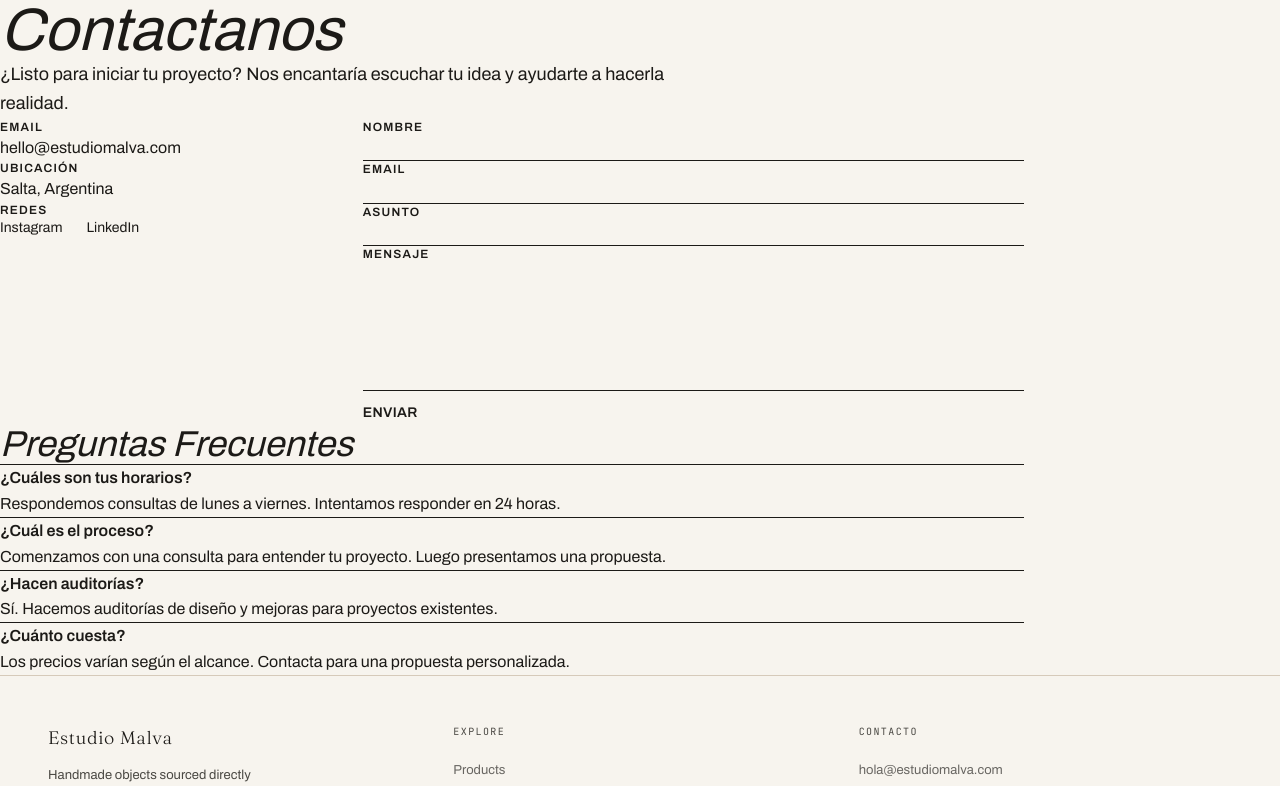
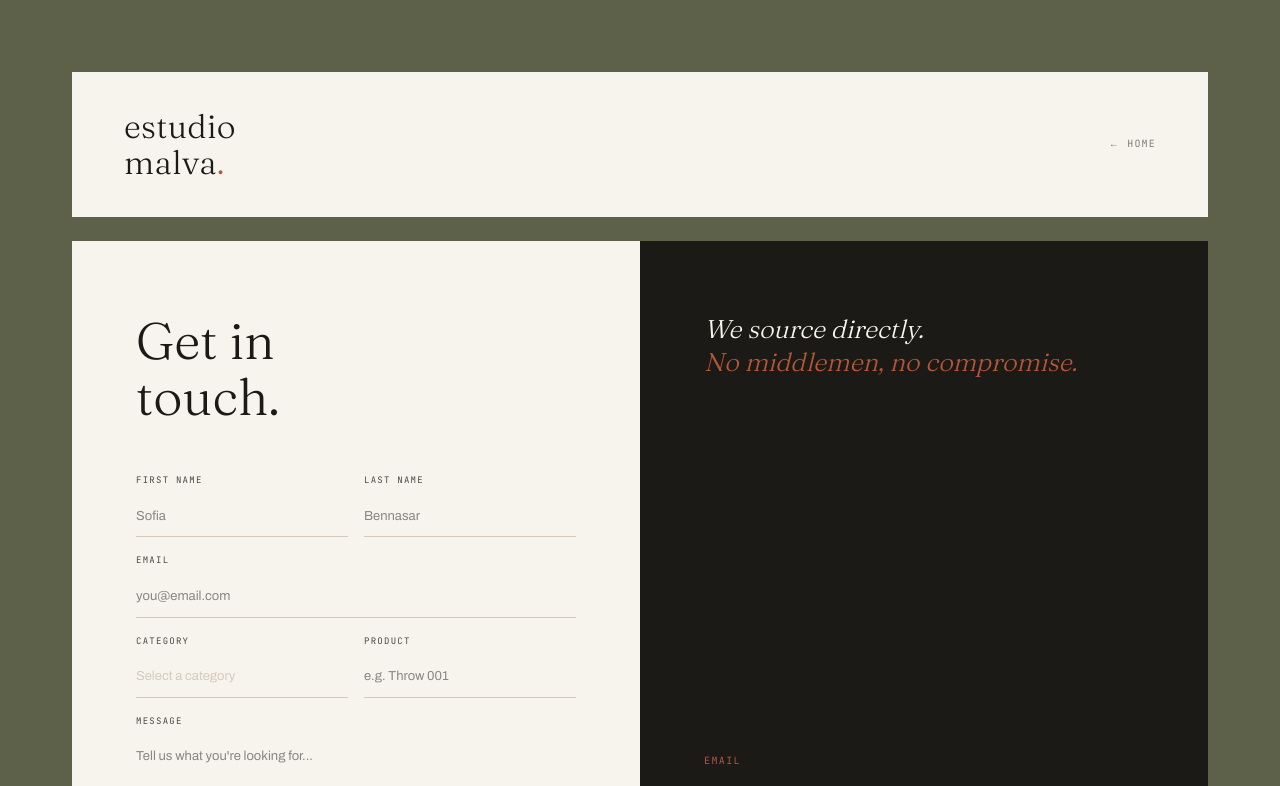
Before and after one commit to sofiabennasar/malva, a Next.js app: page /contact in a window 1280 px wide. Shown: the top 786 px of the page. Built offline with nearby package versions, Linux system fonts and the light colour scheme.

Commit message:
Rebuild contact page to match design with pre-filled category and product from URL

```diff
--- a/app/contact/page.tsx
+++ b/app/contact/page.tsx
@@ -1,202 +1,147 @@
-"use client";
+'use client';
 
-import { FormEvent, useState } from "react";
+import Link from "next/link";
+import { useSearchParams } from "next/navigation";
+import { useState, Suspense } from "react";
 
-export default function Contact() {
-  const [formStatus, setFormStatus] = useState<"idle" | "loading" | "success" | "error">("idle");
+const inputStyle: React.CSSProperties = {
+  fontFamily: 'var(--font-archivo)', fontSize: 13, color: 'var(--ink)',
+  background: 'transparent', border: 'none', borderBottom: '1px solid var(--sand)',
+  padding: '10px 0', outline: 'none', width: '100%',
+};
+const labelStyle: React.CSSProperties = {
+  fontFamily: 'var(--font-mono)', fontSize: 9, letterSpacing: '0.14em',
+  textTransform: 'uppercase', color: 'var(--slate)',
+};
 
-  const handleSubmit = async (e: FormEvent<HTMLFormElement>) => {
-    e.preventDefault();
-    setFormStatus("loading");
-
-    try {
-      const formData = new FormData(e.currentTarget);
-      const data = {
-        name: formData.get("name"),
-        email: formData.get("email"),
-        subject: formData.get("subject"),
-        message: formData.get("message"),
-      };
-
-      await new Promise((resolve) => setTimeout(resolve, 1000));
-      console.log("Form submission:", data);
-      setFormStatus("success");
-      e.currentTarget.reset();
-
-      setTimeout(() => setFormStatus("idle"), 3000);
-    } catch (error) {
-      setFormStatus("error");
-      setTimeout(() => setFormStatus("idle"), 3000);
-    }
-  };
+function ContactForm() {
+  const params = useSearchParams();
+  const [category, setCategory] = useState(params.get('category') ?? '');
+  const [product, setProduct] = useState(params.get('product')?.replace(/\+/g, ' ') ?? '');
+  const [submitted, setSubmitted] = useState(false);
 
   return (
-    <div className="flex flex-col">
-      {/* Hero */}
-      <section className="bg-paper py-24 px-6">
-        <div className="max-w-5xl mx-auto">
-          <h1 className="font-fraunces text-6xl italic text-ink mb-6">
-            Contactanos
+    <div style={{ background: 'var(--moss)', padding: 72, display: 'flex', flexDirection: 'column', gap: 24 }}>
+
+      {/* Header */}
+      <div style={{ background: 'var(--linen)', display: 'grid', gridTemplateColumns: '1fr 1fr', padding: '36px 52px', alignItems: 'center' }}>
+        <Link href="/" style={{ fontFamily: 'var(--font-fraunces)', fontWeight: 300, letterSpacing: '0.02em', lineHeight: 1.1, color: 'var(--ink)' }}>
+          <span style={{ fontSize: 33, display: 'block' }}>estudio</span>
+          <span style={{ fontSize: 33, display: 'block' }}>malva<span style={{ color: 'var(--clay)' }}>.</span></span>
+        </Link>
+        <Link href="/" style={{ display: 'flex', justifyContent: 'flex-end', alignItems: 'center', gap: 8, fontFamily: 'var(--font-mono)', fontSize: 10, letterSpacing: '0.12em', textTransform: 'uppercase', color: 'var(--slate)', opacity: 0.7 }}>
+          ← Home
+        </Link>
+      </div>
+
+      {/* Contact card */}
+      <div style={{ background: 'var(--linen)', display: 'grid', gridTemplateColumns: '1fr 1fr', minHeight: '70vh' }}>
+
+        {/* Form side */}
+        <div style={{ padding: '72px 64px', display: 'flex', flexDirection: 'column' }}>
+          <h1 style={{ fontFamily: 'var(--font-fraunces)', fontSize: 'clamp(32px, 4vw, 56px)', fontWeight: 300, lineHeight: 1.1, color: 'var(--ink)', marginBottom: 48 }}>
+            Get in<br />touch.
           </h1>
-          <p className="font-archivo text-lg leading-relaxed text-slate max-w-2xl">
-            ¿Listo para iniciar tu proyecto? Nos encantaría escuchar tu idea
-            y ayudarte a hacerla realidad.
-          </p>
-        </div>
-      </section>
 
-      {/* Form & Info */}
-      <section className="bg-linen py-24 px-6">
-        <div className="max-w-5xl mx-auto grid md:grid-cols-3 gap-16">
-          {/* Info */}
-          <div className="space-y-12">
-            <div>
-              <p className="font-archivo font-semibold text-xs tracking-widest uppercase text-slate mb-3">
-                Email
-              </p>
-              <a
-                href="mailto:hello@estudiomalva.com"
-                className="font-archivo text-ink hover:text-clay transition"
-              >
-                hello@estudiomalva.com
-              </a>
-            </div>
-            <div>
-              <p className="font-archivo font-semibold text-xs tracking-widest uppercase text-slate mb-3">
-                Ubicación
-              </p>
-              <p className="font-archivo text-ink">
-                Salta, Argentina
-              </p>
-            </div>
-            <div>
-              <p className="font-archivo font-semibold text-xs tracking-widest uppercase text-slate mb-4">
-                Redes
-              </p>
-              <div className="flex gap-6">
-                <a href="#" className="font-archivo text-sm text-slate hover:text-clay transition">
-                  Instagram
-                </a>
-                <a href="#" className="font-archivo text-sm text-slate hover:text-clay transition">
-                  LinkedIn
-                </a>
+          {submitted ? (
+            <p style={{ fontFamily: 'var(--font-fraunces)', fontStyle: 'italic', fontSize: 18, color: 'var(--moss)' }}>
+              Thank you — we'll be in touch soon.
+            </p>
+          ) : (
+            <form
+              style={{ display: 'flex', flexDirection: 'column', gap: 16, flex: 1 }}
+              onSubmit={(e) => { e.preventDefault(); setSubmitted(true); }}
+            >
+              <div style={{ display: 'grid', gridTemplateColumns: '1fr 1fr', gap: 16 }}>
+                <div style={{ display: 'flex', flexDirection: 'column', gap: 8 }}>
+                  <label style={labelStyle}>First name</label>
+                  <input type="text" placeholder="Sofia" required style={inputStyle} />
+                </div>
+                <div style={{ display: 'flex', flexDirection: 'column', gap: 8 }}>
+                  <label style={labelStyle}>Last name</label>
+                  <input type="text" placeholder="Bennasar" required style={inputStyle} />
+                </div>
               </div>
-            </div>
-          </div>
 
-          {/* Form */}
-          <form onSubmit={handleSubmit} className="md:col-span-2 space-y-8">
-            <div>
-              <label htmlFor="name" className="block font-archivo font-semibold text-xs tracking-widest uppercase text-slate mb-4">
-                Nombre
-              </label>
-              <input
-                type="text"
-                id="name"
-                name="name"
-                required
-                className="w-full px-0 py-3 border-b border-slate bg-transparent font-archivo text-ink focus:outline-none focus:border-clay transition"
-              />
-            </div>
+              <div style={{ display: 'flex', flexDirection: 'column', gap: 8 }}>
+                <label style={labelStyle}>Email</label>
+                <input type="email" placeholder="you@email.com" required style={inputStyle} />
+              </div>
 
-            <div>
-              <label htmlFor="email" className="block font-archivo font-semibold text-xs tracking-widest uppercase text-slate mb-4">
-                Email
-              </label>
-              <input
-                type="email"
-                id="email"
-                name="email"
-                required
-                className="w-full px-0 py-3 border-b border-slate bg-transparent font-archivo text-ink focus:outline-none focus:border-clay transition"
-              />
-            </div>
+              <div style={{ display: 'grid', gridTemplateColumns: '1fr 1fr', gap: 16 }}>
+                <div style={{ display: 'flex', flexDirection: 'column', gap: 8 }}>
+                  <label style={labelStyle}>Category</label>
+                  <select
+                    value={category}
+                    onChange={(e) => setCategory(e.target.value)}
+                    style={{ ...inputStyle, appearance: 'none', cursor: 'pointer', color: category ? 'var(--ink)' : 'var(--sand)' } as React.CSSProperties}
+                  >
+                    <option value="">Select a category</option>
+                    <option value="baskets">Baskets</option>
+                    <option value="fiber">Fiber + Textile</option>
+                    <option value="ceramics">Ceramics</option>
+                    <option value="wood">Wood</option>
+                    <option value="other">Something else</option>
+                  </select>
+                </div>
+                <div style={{ display: 'flex', flexDirection: 'column', gap: 8 }}>
+                  <label style={labelStyle}>Product</label>
+                  <input
+                    type="text"
+                    placeholder="e.g. Throw 001"
+                    value={product}
+                    onChange={(e) => setProduct(e.target.value)}
+                    style={inputStyle}
+                  />
+                </div>
+              </div>
 
-            <div>
-              <label htmlFor="subject" className="block font-archivo font-semibold text-xs tracking-widest uppercase text-slate mb-4">
-                Asunto
-              </label>
-              <input
-                type="text"
-                id="subject"
-                name="subject"
-                required
-                className="w-full px-0 py-3 border-b border-slate bg-transparent font-archivo text-ink focus:outline-none focus:border-clay transition"
-              />
-            </div>
+              <div style={{ display: 'flex', flexDirection: 'column', gap: 8 }}>
+                <label style={labelStyle}>Message</label>
+                <textarea
+                  placeholder="Tell us what you're looking for..."
+                  style={{ ...inputStyle, resize: 'none', height: 100 }}
+                />
+              </div>
 
-            <div>
-              <label htmlFor="message" className="block font-archivo font-semibold text-xs tracking-widest uppercase text-slate mb-4">
-                Mensaje
-              </label>
-              <textarea
-                id="message"
-                name="message"
-                required
-                rows={5}
-                className="w-full px-0 py-3 border-b border-slate bg-transparent font-archivo text-ink focus:outline-none focus:border-clay transition resize-none"
-              />
-            </div>
-
-            <div className="pt-8">
               <button
                 type="submit"
-                disabled={formStatus === "loading"}
-                className="font-archivo font-semibold text-sm tracking-wide uppercase px-6 py-3 bg-clay text-paper hover:bg-slate disabled:bg-slate transition"
+                style={{ fontFamily: 'var(--font-archivo)', fontSize: 13, fontWeight: 500, letterSpacing: '0.06em', textTransform: 'uppercase', padding: '14px 32px', background: 'var(--ink)', color: 'var(--linen)', border: 'none', cursor: 'pointer', alignSelf: 'flex-start', marginTop: 8 }}
               >
-                {formStatus === "loading" && "Enviando..."}
-                {formStatus === "success" && "¡Enviado!"}
-                {formStatus === "error" && "Error al enviar"}
-                {formStatus === "idle" && "Enviar"}
+                Send message
               </button>
+            </form>
+          )}
+        </div>
 
-              {formStatus === "success" && (
-                <p className="font-archivo text-sm text-clay mt-4">
-                  Gracias. Nos comunicaremos pronto.
-                </p>
-              )}
-            </div>
-          </form>
-        </div>
-      </section>
-
-      {/* FAQ */}
-      <section className="bg-paper py-24 px-6">
-        <div className="max-w-5xl mx-auto">
-          <h2 className="font-fraunces text-4xl italic text-ink mb-16">
-            Preguntas Frecuentes
-          </h2>
-          <div className="space-y-12">
-            {[
-              {
-                q: "¿Cuáles son tus horarios?",
-                a: "Respondemos consultas de lunes a viernes. Intentamos responder en 24 horas."
-              },
-              {
-                q: "¿Cuál es el proceso?",
-                a: "Comenzamos con una consulta para entender tu proyecto. Luego presentamos una propuesta."
-              },
-              {
-                q: "¿Hacen auditorías?",
-                a: "Sí. Hacemos auditorías de diseño y mejoras para proyectos existentes."
-              },
-              {
-                q: "¿Cuánto cuesta?",
-                a: "Los precios varían según el alcance. Contacta para una propuesta personalizada."
-              }
-            ].map((item, idx) => (
-              <div key={idx} className="border-t border-bone pt-8">
-                <h3 className="font-archivo font-semibold text-slate mb-4">
-                  {item.q}
-                </h3>
-                <p className="font-archivo text-ink leading-relaxed">
-                  {item.a}
-                </p>
-              </div>
-            ))}
+        {/* Info side */}
+        <div style={{ background: 'var(--ink)', padding: '72px 64px', display: 'flex', flexDirection: 'column', justifyContent: 'flex-end', gap: 48 }}>
+          <p style={{ fontFamily: 'var(--font-fraunces)', fontStyle: 'italic', fontSize: 'clamp(20px, 2vw, 28px)', fontWeight: 300, color: 'var(--linen)', lineHeight: 1.3, marginBottom: 'auto' }}>
+            We source directly.<br /><span style={{ color: 'var(--clay)' }}>No middlemen, no compromise.</span>
+          </p>
+          <div>
+            <p style={{ fontFamily: 'var(--font-mono)', fontSize: 10, letterSpacing: '0.14em', textTransform: 'uppercase', color: 'var(--clay)', marginBottom: 12 }}>Email</p>
+            <a href="mailto:hola@estudiomalva.com" style={{ fontFamily: 'var(--font-archivo)', fontSize: 14, color: 'rgba(247,244,238,0.75)', lineHeight: 1.8 }}>
+              hola@estudiomalva.com
+            </a>
+          </div>
+          <div>
+            <p style={{ fontFamily: 'var(--font-mono)', fontSize: 10, letterSpacing: '0.14em', textTransform: 'uppercase', color: 'var(--clay)', marginBottom: 12 }}>Instagram</p>
+            <a href="#" style={{ fontFamily: 'var(--font-archivo)', fontSize: 14, color: 'rgba(247,244,238,0.75)', lineHeight: 1.8 }}>
+              @estudiomalva
+            </a>
           </div>
         </div>
-      </section>
+
+      </div>
     </div>
   );
 }
+
+export default function Contact() {
+  return (
+    <Suspense>
+      <ContactForm />
+    </Suspense>
+  );
+}
```
